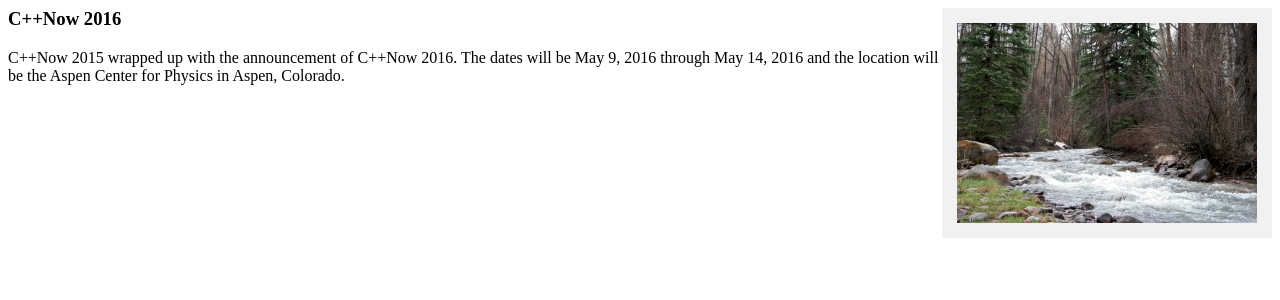
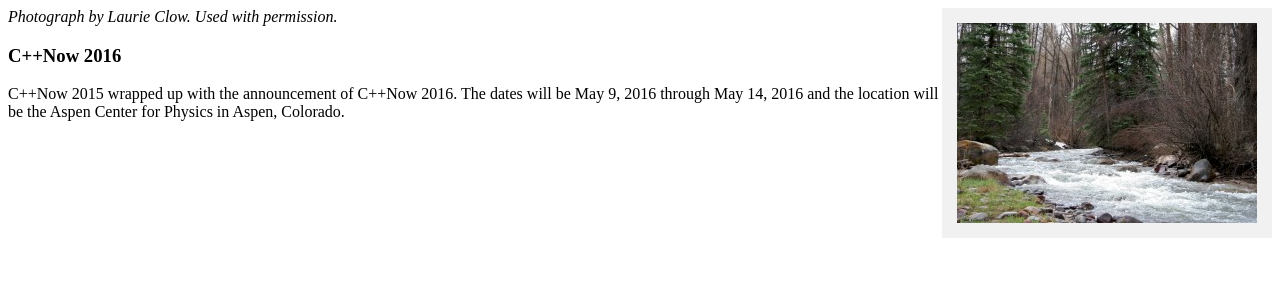
Before and after one commit to boostcon/cppnow_website, a Jekyll site: the page built from may-2016/_posts/2015-09-10-conference-dates.md, in a window 1280 px wide. Shown: the top 300 px of the page. Built offline with Jekyll 4.4.1, drawn with Linux system fonts in a browser that asks for light colours.

Commit message:
Added photo credit

```diff
--- a/may-2016/_posts/2015-09-10-conference-dates.md
+++ b/may-2016/_posts/2015-09-10-conference-dates.md
@@ -22,6 +22,7 @@ categories:
 
 
 ![Aspen](/images/clow_2008_2-300x200.jpg "Photograph by Laurie Clow. Used with permission.")
+_Photograph by Laurie Clow. Used with permission._
 
 ### C++Now 2016
 C++Now 2015 wrapped up with the announcement of C++Now 2016. The dates will be May 9, 2016 through May 14, 2016 and the location will be the Aspen Center for Physics in Aspen, Colorado.
```
